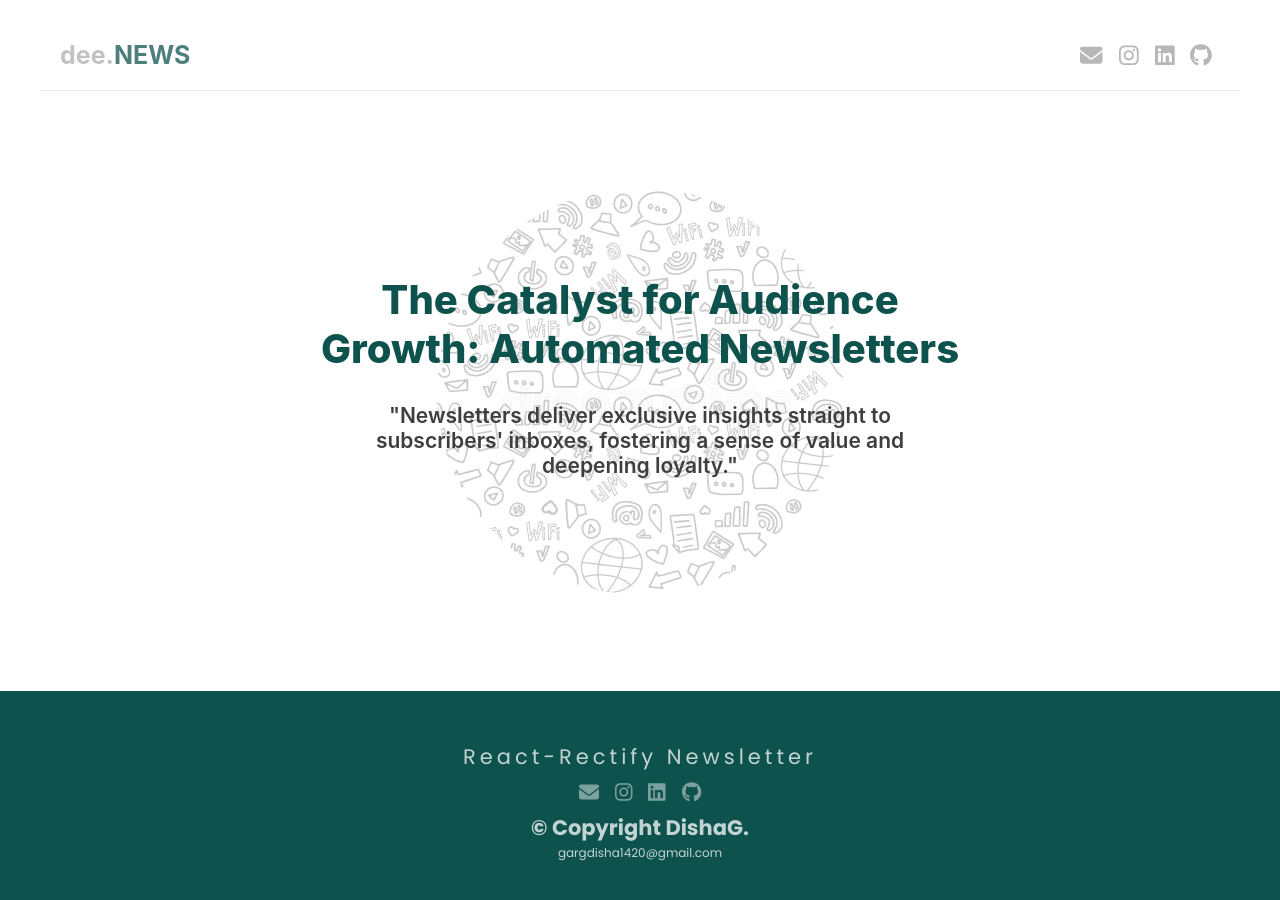
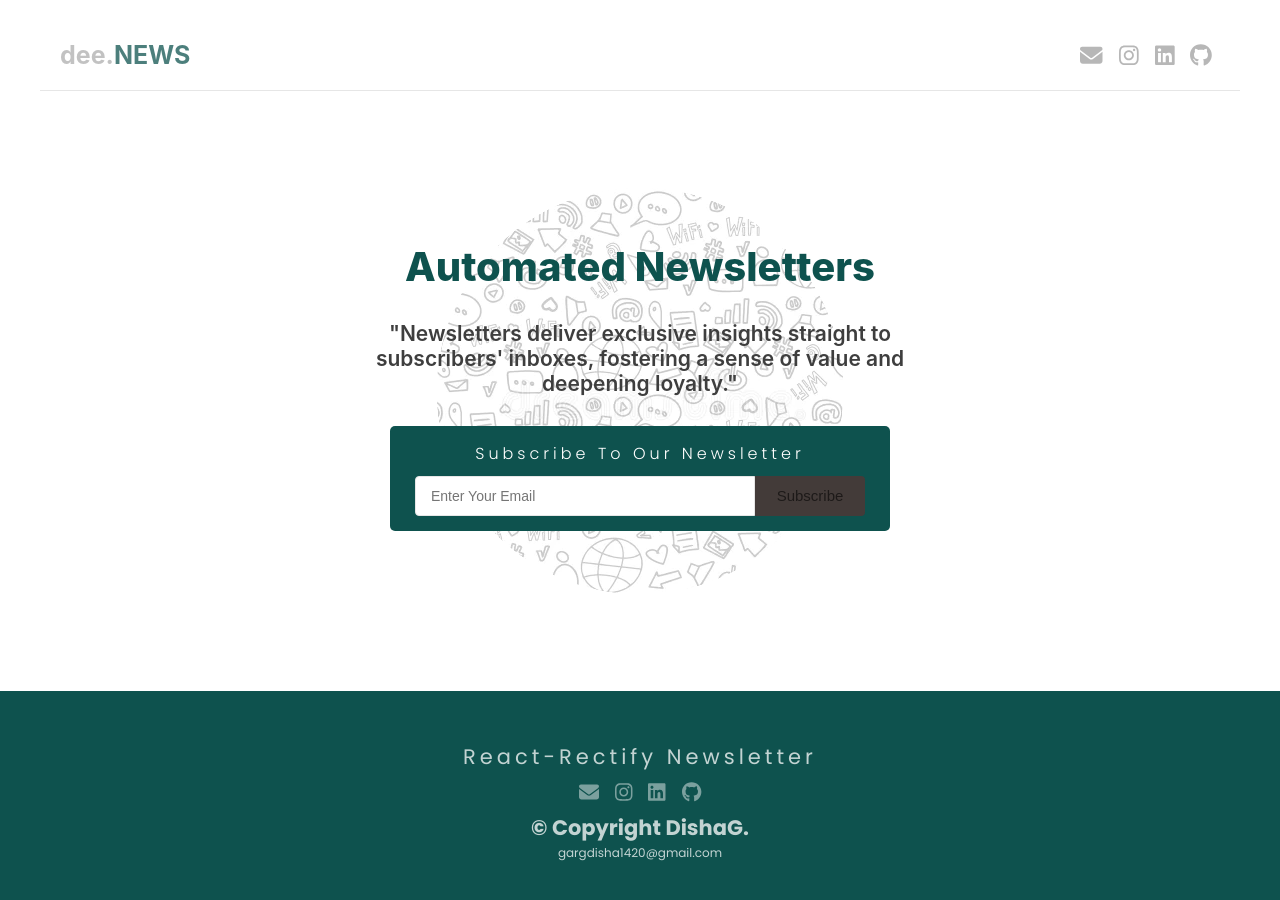
Before and after one commit to diiisha24/NewsLetterSubscription, a React (Create React App) app: page / in a window 1280 px wide. Shown: the top 900 px of the page. Built offline with nearby package versions, Linux system fonts and the light colour scheme.

Commit message:
EmailForm Setup Done.

```diff
--- /dev/null
+++ b/src/components/emailForm/emailForm.css
@@ -0,0 +1,31 @@
+.form_wrapper {
+    display: flex;
+    gap:-1;
+}
+.form_input{
+    font-size: 14px;
+    height:40px;
+    width:340px;
+    padding: 15px;
+    border: 1px solid #e6e6e6;
+    border-radius:4px 0px 0px 4px;
+    outline: none;
+}
+.form_button{
+    font-size: 15px;
+    color: #00000090;
+    font-weight: 500;
+    width:110px;
+    border: none;
+    background-color: #b5b5b5d1;
+    /* background-color: #0e524e; */
+    border-radius: 0px 4px 4px 0px;
+}
+.form_button:hover:enabled{
+    cursor: pointer;
+    background-color: #b5b5b5;
+}
+.form_button:disabled{
+    background-color: #b60c0c50;
+    cursor: not-allowed;
+}
--- /dev/null
+++ b/src/components/emailForm/emailForm.js
@@ -0,0 +1,17 @@
+import React from 'react'
+import "./emailForm.css"
+import validator from 'validator'
+
+const emailForm = ({email,handleOnChangeEmail,handleSendEmail}) => {
+  return (
+    <form className='subscription_form' method='post'>
+      <div className='form_wrapper'>
+        <input onChange={({target})=> handleOnChangeEmail(target.value)}
+         className='form_input' type="email" placeholder='Enter Your Email' value={email}/>
+        <button onClick={()=> handleSendEmail(email)} disabled={!validator.isEmail(email)} className='form_button' type="submit">Subscribe</button>
+      </div>
+    </form>
+  )
+}
+
+export default emailForm
--- a/src/components/footer/footer.css
+++ b/src/components/footer/footer.css
@@ -35,6 +35,6 @@
 .mail_wrapper{
     text-decoration: none;
     font-weight: 400;
-    font-size: 12px;
+    font-size: 12px !important;
     color: white !important;
 }
--- a/src/components/footer/footer.js
+++ b/src/components/footer/footer.js
@@ -1,30 +1,18 @@
 import React from 'react'
-import './footer.css'
+import "./footer.css"
 import SocialIcons from '../socialIcons/socialIcons'
-import { FontAwesomeIcon } from '@fortawesome/react-fontawesome'
-import { faEnvelope} from '@fortawesome/free-solid-svg-icons'
-import { faLinkedin} from '@fortawesome/free-brands-svg-icons'
-import { faInstagram} from '@fortawesome/free-brands-svg-icons'
-import { faGithub} from '@fortawesome/free-brands-svg-icons'
 
-const Footer = () => {
-  const user ={
-    instagram: 'https://www.instagram.com/deee_wrldfwb/',
-    linkedin: 'https://www.linkedin.com/in/diiisha24/',
-    github: "https://github.com/Diiisha24"
-  }
+const footer = () => {
   return (
     <div className='footer'>
-    <div className='copyright_wrapper project_name'>React-Rectify Newsletter</div>
-    <SocialIcons/>
-    <div className='copyright_wrapper'>
-      <div>© Copyright DishaG.</div>
-      <a href="mailto:gargdisha1420@gmail.com" className='mail_wrapper'>
-        gargdisha1420@gmail.com
-      </a>
-    </div>
+      <div className="copyright_wrapper project_name">React-Rectify Newsletter</div>
+      <SocialIcons/>
+      <div className='copyright_wrapper'>
+          <div>© Copyright DishaG.</div>
+          <a href='mailto:gargdisha1420@gmail.com' className='mail_wrapper'>gargdisha1420@gmail.com</a>
+      </div>
     </div>
   )
 }
 
-export default Footer
+export default footer
--- a/src/components/header/header.js
+++ b/src/components/header/header.js
@@ -7,11 +7,11 @@ const header = () => {
     <div className='header'>
       <div className='header_wrapper'>
         <div className='header_logo'>
-            dee.<span>NEWS</span>
+          dee.<span>NEWS</span>
         </div>
         <div className='header_nav'>
-            <SocialIcons/>
-            {/* <a>gargdisha1420@gmail.com</a> */}
+          <SocialIcons/>
+          {/* <a href="/">gargdisha1420@gmail.com</a> */}
         </div>
       </div>
     </div>
--- a/src/components/heroSection/heroSection.css
+++ b/src/components/heroSection/heroSection.css
@@ -23,6 +23,25 @@
     font-weight: 600;
     color: #3e3e3e;
 }
+.sec1_form_wrapper{
+    background-color: #0e524e;
+    /* padding: 20px 40px; */
+    padding: 15px 25px;
+    display: flex;
+    flex-direction: column;
+    align-items: center;
+    gap: 10px;
+    border-radius: 5px;
+    margin-bottom:10px;
+}
+.sec1_form_header{
+    color: white;
+    /* font-size: 21px; */
+    font-size: 16px;
+    font-family: 'Poppins',cursive;
+    font-weight: 300;
+    letter-spacing: 4px;
+}
 body{
     margin:0px;
 }
@@ -32,53 +51,3 @@ body{
     height: 400px;
     padding: 20px;
 }
-.button {
-    outline: none;
-    cursor: pointer;
-    border: none;
-    padding: 13px 32px;
-    margin: 0;
-    position: relative;
-    display: inline-block;
-    font-weight: 700;
-    font-size: 20px;
-    overflow: hidden;
-    background: #ffffff;
-    border: 2px solid rgb(255, 255, 255);
-}
-
-.button span {
-    position: relative;
-    z-index: 10;
-    transition: color 0.4s;
-    color: #ffffff;
-}
-.button:hover span{
-    /* color of text on hover */
-    color: var(--brand-color);
-}
-.button::before,
-.button::after {
-    position: absolute;
-    top: 0;
-    left: 0;
-    width: 100%;
-    height: 100%;
-    z-index: 0;
-}
-
-.button::before {
-    content: "";
-    /* The background color & color before hover */
-    background: #0e524e;
-    width: 120%;
-    height: 120%;
-    left: -10%;
-    top: -10%;
-    transition: transform 0.4s cubic-bezier(0.3, 1, 0.8, 1);
-}
-
-.button:hover::before {
-    /* for left to right transition */
-    transform: translate3d(100%, 0, 0);
-}
--- a/src/components/heroSection/heroSection.js
+++ b/src/components/heroSection/heroSection.js
@@ -1,23 +1,74 @@
-import React from 'react'
+// import React from 'react'
+import EmailForm from '../emailForm/emailForm'
 import './heroSection.css'
 
-const heroSection = () => {
-    const sec2background = './images/blog_opacity_reduce.png';
-  return (
-    <div
-      className="section1"
+// const heroSection = () => {
+//     const sec1background = './images/blog_opacity_reduce.png'
+//   return (
+//     <div className='section1'
+//     style={{
+//         backgroundImage: `url(${sec1background})`,
+//         backgroundRepeat: 'no-repeat',
+//         backgroundPosition: 'center'
+//     }}
+//     >
+//       <div className='sec1_heading'>Automated Newsletters</div>
+//       <div className='sec1_main'>
+//       "Newsletters deliver exclusive insights straight to subscribers' inboxes, fostering a sense of value and deepening loyalty."
+//       </div>
+//       <div className='sec1_form_wrapper'>
+//         <div className='sec1_form_header'>
+//             Subscribe To Our Newsletter
+//         </div>
+//         <EmailForm/>
+//       </div>
+//     </div>
+//   )
+// }
+
+// export default heroSection
+
+import React, { Component } from 'react'
+
+export default class heroSection extends Component {
+  constructor(props){
+    super(props);
+    this.state = {
+      email : "",
+    }
+  }
+
+  handleSendEmail = query => {
+    console.log(query);
+  }
+
+  handleOnChangeEmail  = query => {
+    this.setState({
+      email : query
+    })
+  }
+
+  render() {
+    const sec1background = './images/blog_opacity_reduce.png'
+    return (
+      <div className='section1'
       style={{
-        backgroundImage: `url(${sec2background})`,
-        backgroundRepeat: 'no-repeat',
-        backgroundPosition: 'center',
+          backgroundImage: `url(${sec1background})`,
+          backgroundRepeat: 'no-repeat',
+          backgroundPosition: 'center'
       }}
-    >
-      <div className="sec1_heading">The Catalyst for Audience Growth: Automated Newsletters</div>
-      <div className="sec1_main">
+      >
+        <div className='sec1_heading'>Automated Newsletters</div>
+        <div className='sec1_main'>
         "Newsletters deliver exclusive insights straight to subscribers' inboxes, fostering a sense of value and deepening loyalty."
+        </div>
+        <div className='sec1_form_wrapper'>
+          <div className='sec1_form_header'>
+              Subscribe To Our Newsletter
+          </div>
+          <EmailForm email={this.state.email} handleOnChangeEmail={this.handleOnChangeEmail} handleSendEmail={this.handleSendEmail}/>
+        </div>
       </div>
-    </div>
-  )
+    )
+  }
 }
-
-export default heroSection
--- a/src/components/socialIcons/socialIcons.js
+++ b/src/components/socialIcons/socialIcons.js
@@ -1,30 +1,31 @@
 import React from 'react'
-import './socialIcons.css'
+import "./socialIcons.css"
 import { FontAwesomeIcon } from '@fortawesome/react-fontawesome'
-import { faEnvelope} from '@fortawesome/free-solid-svg-icons'
-import { faLinkedin} from '@fortawesome/free-brands-svg-icons'
-import { faInstagram} from '@fortawesome/free-brands-svg-icons'
-import { faGithub} from '@fortawesome/free-brands-svg-icons'
+import { faEnvelope } from '@fortawesome/free-solid-svg-icons'
+import { faLinkedin } from '@fortawesome/free-brands-svg-icons'
+import { faInstagram } from '@fortawesome/free-brands-svg-icons'
+import { faGithub } from '@fortawesome/free-brands-svg-icons'
+
 
 const socialIcons = () => {
     const user ={
-        instagram: 'https://www.instagram.com/deee_wrldfwb/',
-        linkedin: 'https://www.linkedin.com/in/diiisha24/',
-        github: "https://github.com/Diiisha24"
-      }
+        instagram : "",
+        linkedin : "",
+        github: ""
+    }
   return (
     <div className='icons_wrapper'>
-      <a href="mailto:gargdisha1420@gmail.com">
-        <FontAwesomeIcon size='lg' icon={faEnvelope} />
+      <a href='mailto:gargdisha1420@gmail.com'>
+        <FontAwesomeIcon size='lg' icon={faEnvelope}/>
       </a>
-      <a href={user.instagram} target='_blank'  rel='noopener noreferrer'>
-        <FontAwesomeIcon size='lg' icon={faInstagram} />
+      <a href={user.instagram} target='_blank'>
+        <FontAwesomeIcon size='lg' icon={faInstagram}/>
       </a>
-      <a href={user.linkedin} target='_blank'>
-        <FontAwesomeIcon size='lg' icon={faLinkedin} />
+      <a href={user.linkedin} target="_blank">
+        <FontAwesomeIcon size='lg' icon={faLinkedin}/>
       </a>
-      <a href={user.github} target='_blank'>
-      <FontAwesomeIcon size='lg' icon={faGithub} />
+      <a href={user.github} target="_blank">
+        <FontAwesomeIcon size='lg' icon={faGithub}/>
       </a>
     </div>
   )
```
Also changed, not shown: src/App.js (+4 -3 lines).
